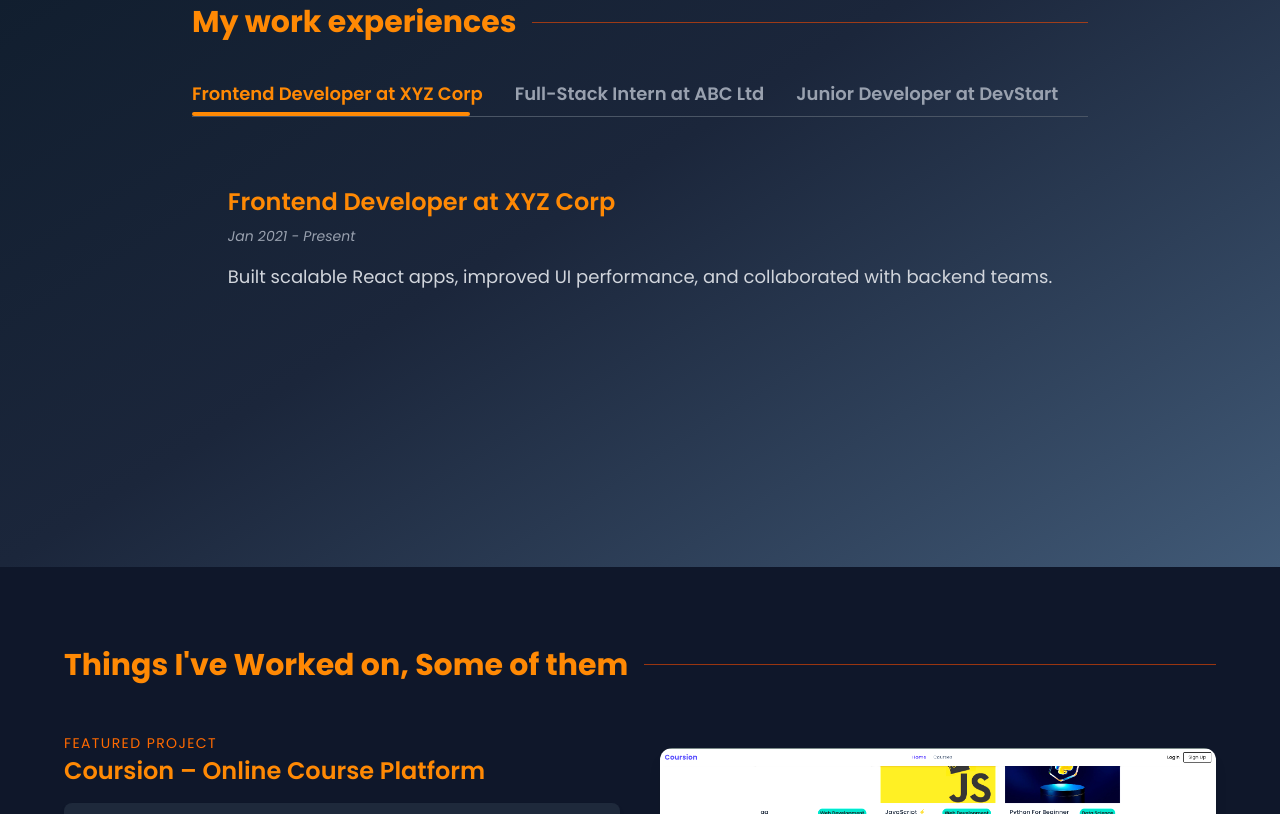
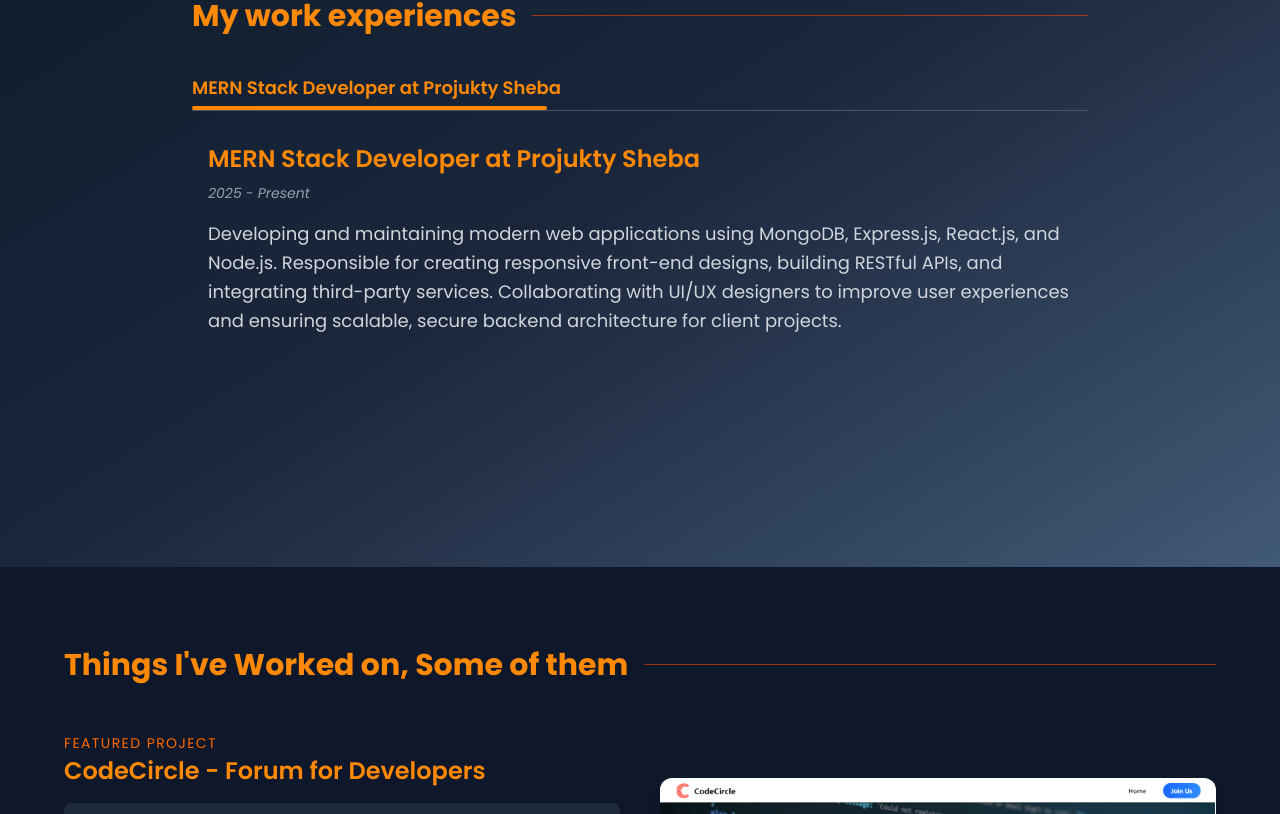
Before and after one commit to moshiurrahmandeap11/moshiur-rahman, a React (Vite) app: page / in a window 1280 px wide. Shown: the part 2306-3120 px from the top of the page. Built offline with nearby package versions, Linux system fonts and the light colour scheme.

Commit message:
add another course

```diff
--- a/src/sections/Experience/Experience.jsx
+++ b/src/sections/Experience/Experience.jsx
@@ -3,26 +3,26 @@
 import "aos/dist/aos.css";
 
 const experiences = [
-  {
-    id: 1,
-    header: "Frontend Developer at XYZ Corp",
-    date: "Jan 2021 - Present",
-    description:
-      "Built scalable React apps, improved UI performance, and collaborated with backend teams.",
-  },
-  {
-    id: 2,
-    header: "Full-Stack Intern at ABC Ltd",
-    date: "Jun 2020 - Dec 2020",
-    description:
-      "Worked on MERN stack projects, implemented REST APIs, and fixed bugs in production.",
-  },
+  // {
+  //   id: 1,
+  //   header: "Frontend Developer at XYZ Corp",
+  //   date: "Jan 2021 - Present",
+  //   description:
+  //     "Built scalable React apps, improved UI performance, and collaborated with backend teams.",
+  // },
+  // {
+  //   id: 2,
+  //   header: "Full-Stack Intern at ABC Ltd",
+  //   date: "Jun 2020 - Dec 2020",
+  //   description:
+  //     "Worked on MERN stack projects, implemented REST APIs, and fixed bugs in production.",
+  // },
   {
     id: 3,
-    header: "Junior Developer at DevStart",
-    date: "Jan 2019 - May 2020",
+    header: "MERN Stack Developer at Projukty Sheba",
+    date: "2025 - Present",
     description:
-      "Assisted senior developers, wrote reusable components, and helped maintain legacy code.",
+      "Developing and maintaining modern web applications using MongoDB, Express.js, React.js, and Node.js. Responsible for creating responsive front-end designs, building RESTful APIs, and integrating third-party services. Collaborating with UI/UX designers to improve user experiences and ensuring scalable, secure backend architecture for client projects.",
   },
 ];
 
@@ -104,7 +104,9 @@
               {header}
             </h3>
             <p className="text-sm italic text-gray-400 mb-4">{date}</p>
-            <p className="text-gray-300 leading-relaxed text-lg">{description}</p>
+            <p className="text-gray-300 leading-relaxed text-lg">
+              {description}
+            </p>
           </div>
         ))}
       </div>
--- a/src/sections/Worked/Worked.jsx
+++ b/src/sections/Worked/Worked.jsx
@@ -3,10 +3,22 @@
 import "aos/dist/aos.css";
 import projectThumb from "../../assets/image1.png";
 import projectThumb1 from "../../assets/image2.png";
+import projectThumb2 from "../../assets/image3.png";
 
 const projects = [
   {
     id: 1,
+    featured: true,
+    title: "CodeCircle - Forum for Developers",
+    description:
+      "A community-driven forum platform built for developers. Features include real-time discussions, post upvoting, developer profiles, JWT-based authentication, and admin moderation tools. Fully responsive with smooth UI animations, designed to foster knowledge sharing among developers.",
+    tech: ["React", "Tailwind", "Node.js", "Express", "MongoDB", "JWT"],
+    image: projectThumb2,
+    link: "https://codecircle5.web.app/",
+  },
+
+  {
+    id: 2,
     featured: true,
     title: "Coursion – Online Course Platform",
     description:
```
Also changed, not shown: src/assets/image3.png (added).
